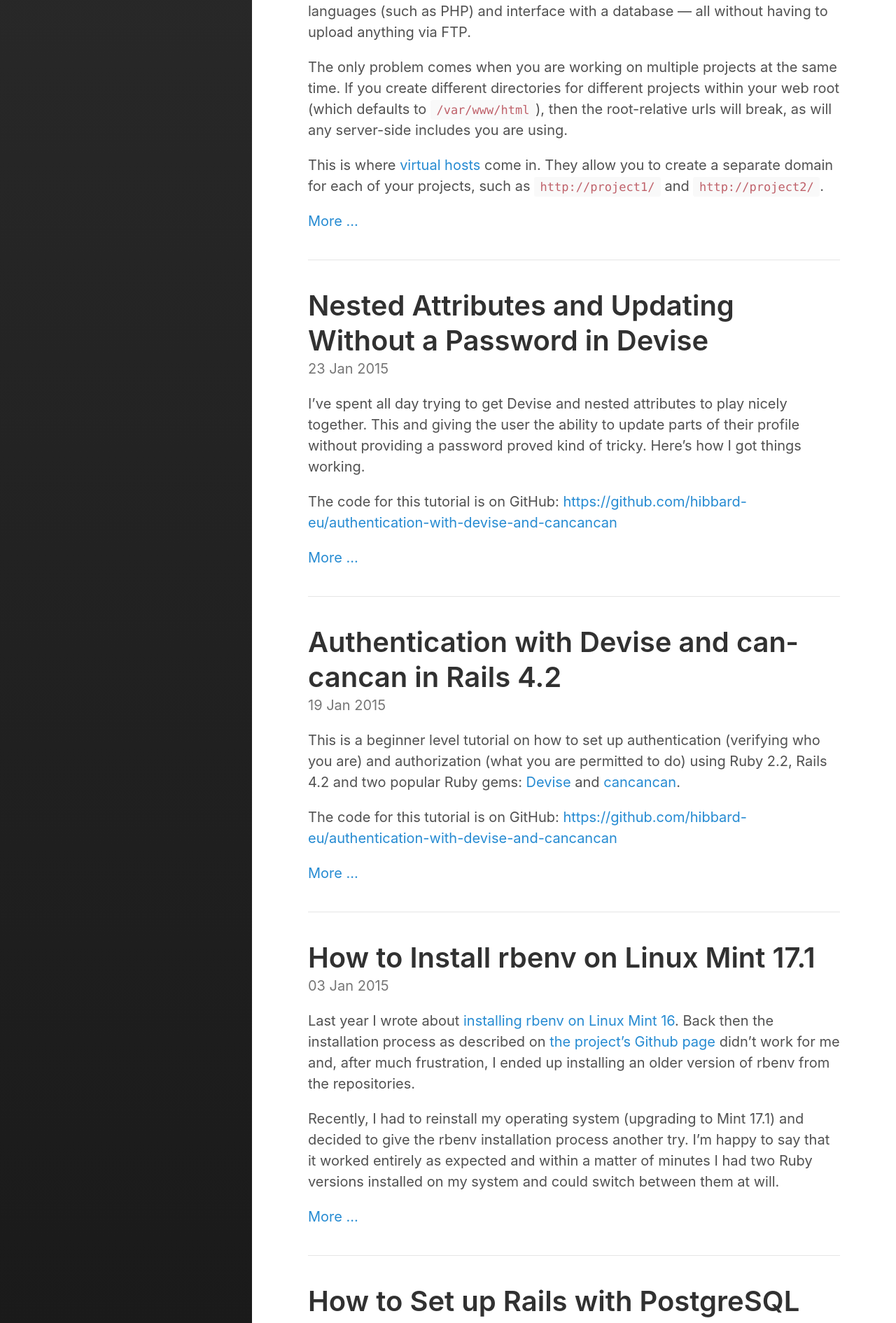
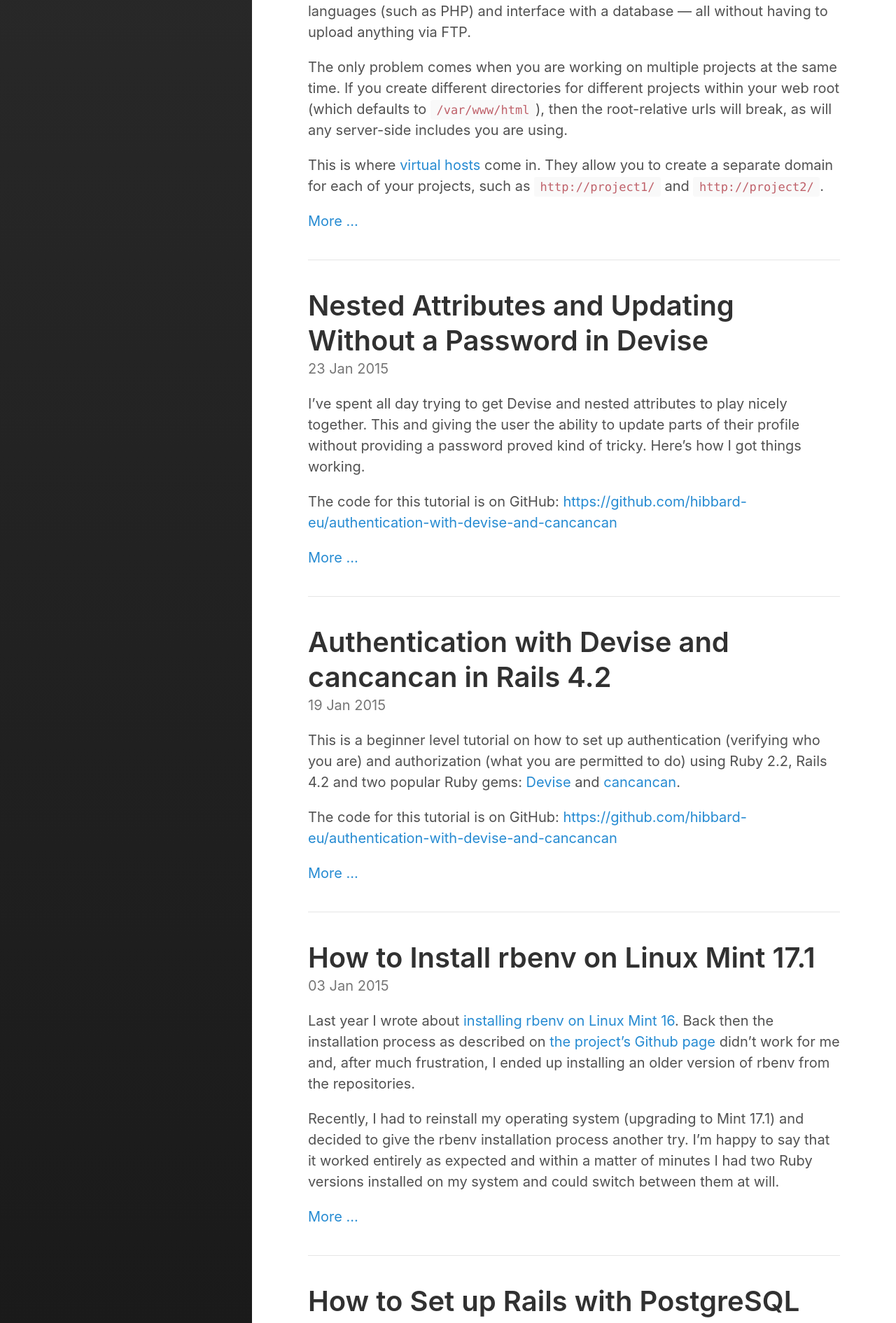
Before and after one commit to jameshibbard/blog, a Jekyll site: the page built from index.html, in a window 1280 px wide. Shown: the part 1431-3322 px from the top of the page at 70% size. Built offline with Jekyll 4.4.1, drawn with Linux system fonts in a browser that asks for light colours; the list of posts is cut into pages by our own code; comment, search, counter and statistics services are not loaded.

Commit message:
Removed wordwrap mixin

```diff
--- a/_sass/hydeout.scss
+++ b/_sass/hydeout.scss
@@ -4,7 +4,6 @@
 */
 
 @import "hydeout/variables";
-@import "hydeout/mixins";
 @import "hydeout/base";
 @import "hydeout/type";
 @import "hydeout/syntax";
--- a/_sass/hydeout/_base.scss
+++ b/_sass/hydeout/_base.scss
@@ -33,7 +33,6 @@ main, article, section { display: block; }
 
 // No `:visited` state is required by default (browsers will use `a`)
 a {
-  @include word-wrap;
   color: $link-color;
   text-decoration: none;
 
--- a/_sass/hydeout/_mixins.scss
+++ /dev/null
@@ -1,12 +0,0 @@
-// https://css-tricks.com/snippets/css/prevent-long-urls-from-breaking-out-of-container/
-@mixin word-wrap() {
-  overflow-wrap: break-word;
-  word-wrap: break-word;
-  -ms-word-break: break-all;
-  word-break: break-all;
-  word-break: break-word;
-  -ms-hyphens: auto;
-  -moz-hyphens: auto;
-  -webkit-hyphens: auto;
-  hyphens: auto;
-}
```
